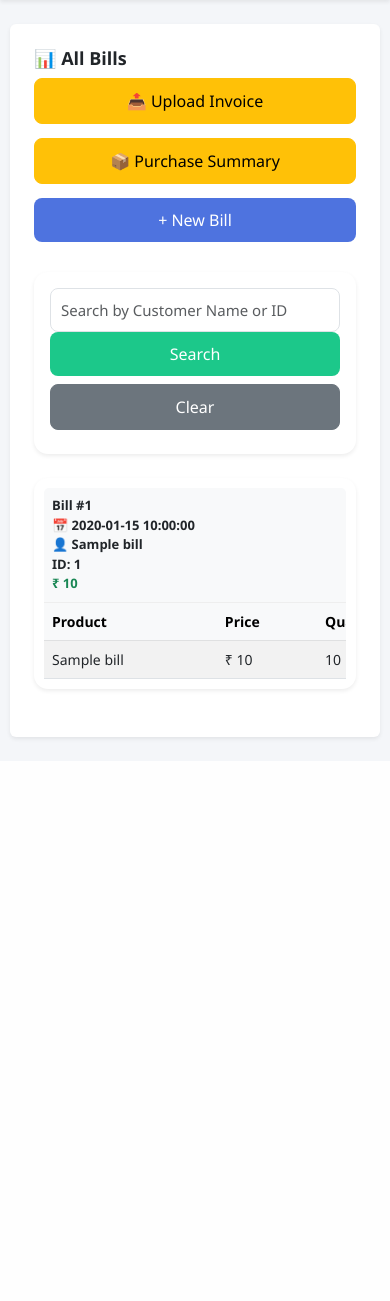
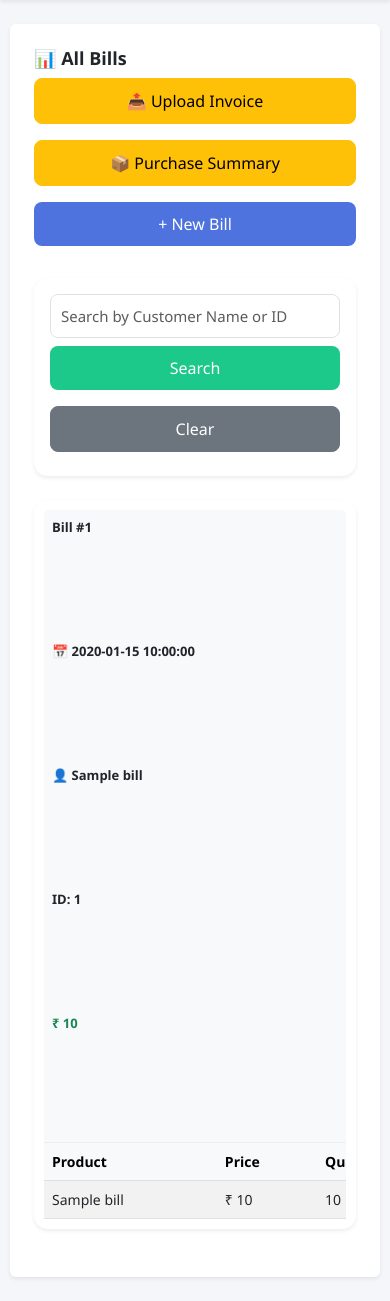
Before and after one commit to Suryanagireddy1/Sales_management, a Flask app: page / in a window 390 px wide. Shown: the part 156-1457 px from the top of the page. Before the commit the page ends 897 px from the top, so only its background shows below. Run offline with Flask 3, Linux system fonts and the light colour scheme; a database or web service that is not in the repository returns one stand-in record (values such as "Sample title"); some libraries are stand-ins or nearby versions.

Commit message:
Update style.css

```diff
--- a/static/style.css
+++ b/static/style.css
@@ -1,4 +1,5 @@
-/* General Layout */
+/* ================= GENERAL LAYOUT ================= */
+
 body {
     background-color: #f4f6f9;
     font-family: 'Segoe UI', sans-serif;
@@ -9,7 +10,9 @@ h3 {
     margin-bottom: 20px;
 }
 
-/* Cards */
+
+/* ================= CARDS ================= */
+
 .card {
     border-radius: 14px;
     box-shadow: 0 6px 15px rgba(0, 0, 0, 0.06);
@@ -24,7 +27,9 @@ h3 {
     border-bottom: 1px solid #eee;
 }
 
-/* Tables */
+
+/* ================= TABLES ================= */
+
 .table th {
     font-size: 14px;
     font-weight: 600;
@@ -39,7 +44,9 @@ h3 {
     background-color: #f1f3f5;
 }
 
-/* Forms */
+
+/* ================= FORMS ================= */
+
 .form-control,
 .form-select {
     border-radius: 8px;
@@ -53,7 +60,9 @@ h3 {
     border-color: #4e73df;
 }
 
-/* Buttons */
+
+/* ================= BUTTONS ================= */
+
 .btn {
     border-radius: 8px;
     font-weight: 500;
@@ -78,18 +87,53 @@ h3 {
     background-color: #17a673;
 }
 
-/* Search Input Group */
-.input-group input {
-    border-radius: 8px 0 0 8px;
+
+/* ================= NAVBAR ================= */
+
+.navbar {
+    box-shadow: 0 3px 8px rgba(0, 0, 0, 0.15);
 }
 
-.input-group .btn {
-    border-radius: 0 8px 8px 0;
+
+/* ================= SEARCH BOX ================= */
+
+.search-box {
+    display: flex;
+    gap: 10px;
 }
 
-/* Navbar */
-.navbar {
-    box-shadow: 0 3px 8px rgba(0, 0, 0, 0.15);
+.search-box input {
+    flex: 1;
+}
+
+
+/* ================= BILL HEADER ================= */
+
+.bill-header {
+    display: flex;
+    flex-wrap: wrap;
+    gap: 10px;
+    justify-content: space-between;
+    font-size: 14px;
+}
+
+.bill-header div {
+    flex: 1 1 120px;
+}
+
+
+/* ================= TABLE RESPONSIVE ================= */
+
+/* Only tables inside .table-responsive will scroll */
+.table-responsive .table {
+    min-width: 600px;
+}
+
+
+/* ================= BILLING PAGE (NO SCROLL) ================= */
+
+.billing-table table {
+    width: 100%;
 }
 
 
@@ -97,7 +141,7 @@ h3 {
 
 @media (max-width: 768px) {
 
-    /* Reduce container padding */
+    /* Container padding */
     .container {
         padding-left: 10px;
         padding-right: 10px;
@@ -117,57 +161,57 @@ h3 {
         padding: 8px;
     }
 
-    /* Tables scroll horizontally */
+    /* Tables scroll only where allowed */
     .table-responsive {
         overflow-x: auto;
     }
 
-    .table {
+    .table-responsive .table {
         font-size: 13px;
         min-width: 600px;
     }
 
-    /* Inputs larger for mobile touch */
+    /* Billing table does NOT scroll */
+    .billing-table {
+        overflow-x: hidden;
+    }
+
+    .billing-table table {
+        min-width: auto;
+        font-size: 13px;
+    }
+
+    /* Larger touch inputs */
     .form-control,
     .form-select {
         font-size: 15px;
         padding: 10px;
     }
 
-    /* Buttons stack vertically */
+    /* Buttons full width */
     .btn {
         width: 100%;
         margin-bottom: 8px;
         padding: 10px;
     }
 
-    /* Search input stack */
-    .input-group {
-        flex-wrap: wrap;
+    /* Search stack */
+    .search-box {
+        flex-direction: column;
+        gap: 8px;
     }
 
-    .input-group input {
+    .search-box input,
+    .search-box button,
+    .search-box a {
         width: 100%;
-        margin-bottom: 8px;
-        border-radius: 8px;
     }
 
-    .input-group .btn {
-        width: 100%;
-        border-radius: 8px;
-        margin-bottom: 6px;
-    }
-
-    /* Header buttons stack */
-    .d-flex {
-        flex-direction: column !important;
-        align-items: stretch !important;
-    }
-
-    .d-flex a,
-    .d-flex button {
-        width: 100%;
-        margin-bottom: 6px;
+    /* Bill header stack */
+    .bill-header {
+        flex-direction: column;
+        gap: 4px;
+        font-size: 13px;
     }
 
 }
```
